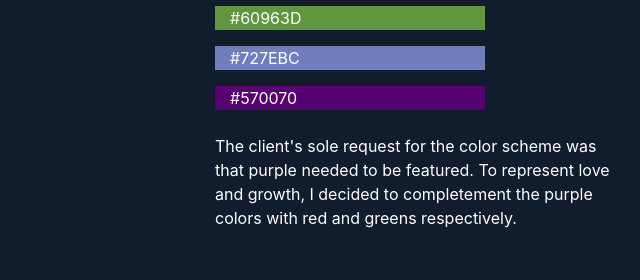
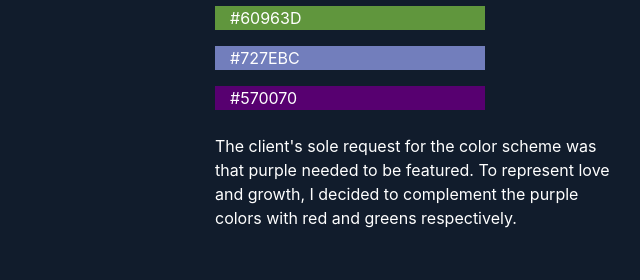
Before and after one commit to grantappelgren/portfolio_website, a plain HTML site: page sumayyahsrefuge.html in a window 1280 px wide. Shown: the part 1760-2040 px from the top of the page, 512-1152 px from the left. Drawn offline with Linux system fonts and the light colour scheme.

Commit message:
Fixed Typo

```diff
--- a/sumayyahsrefuge.html
+++ b/sumayyahsrefuge.html
@@ -126,7 +126,7 @@
 			  		<p>#570070</p>
 		  		</div>
 		  	</div>
-			<p class="mb-4">The client's sole request for the color scheme was that purple needed to be featured. To represent love and growth, I decided to completement the purple colors with red and greens respectively.</p>
+			<p class="mb-4">The client's sole request for the color scheme was that purple needed to be featured. To represent love and growth, I decided to complement the purple colors with red and greens respectively.</p>
 		</div>
       </div>
 
```
Also changed, not shown: 1 other file.
